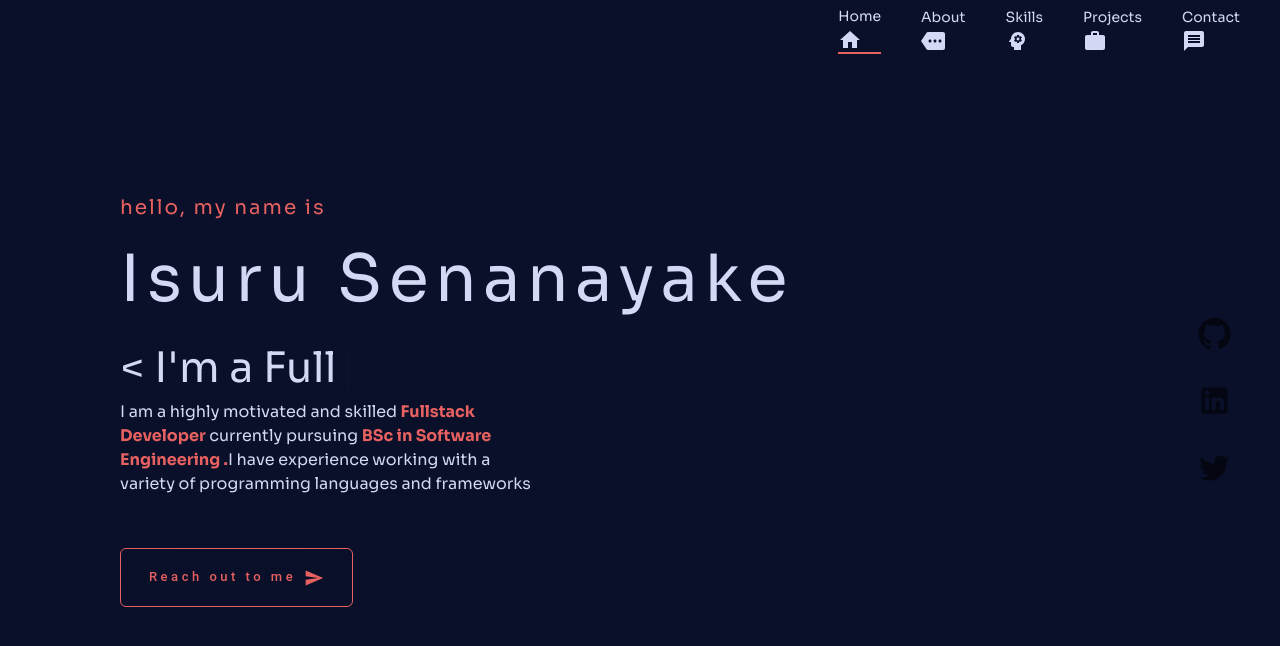
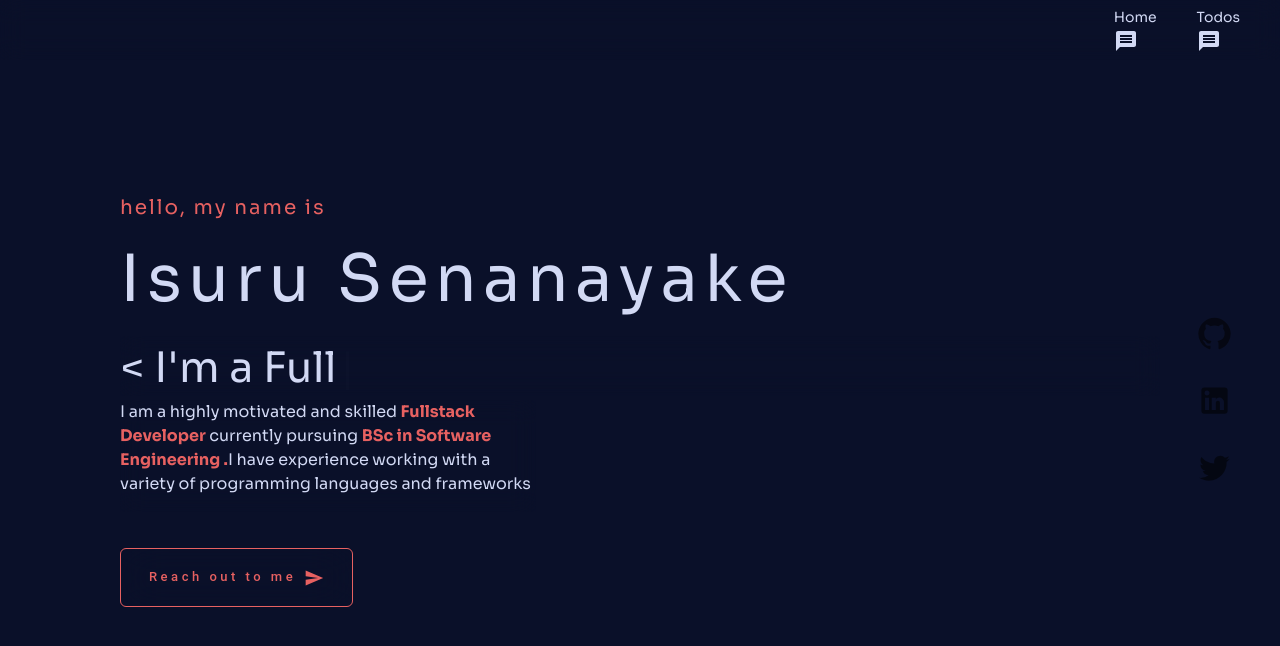
Before and after one commit to isurumanoddev/M-Portfolio-Next.js, a Next.js app: page / in a window 1280 px wide. Shown: the top 646 px of the page. Built offline with nearby package versions, Linux system fonts and the light colour scheme.

Commit message:
create sanity api routes

```diff
--- /dev/null
+++ b/app/api/hello/route.js
@@ -0,0 +1,7 @@
+import {NextResponse} from "next/server";
+
+export async function GET(request) {
+
+    return new Response("Hello Isuru");
+
+}
--- a/app/layout.js
+++ b/app/layout.js
@@ -1,5 +1,6 @@
 import './globals.css'
 import { Sora } from 'next/font/google'
+import Header from "@/components/Header";
 
 const inter = Sora({ subsets: ['latin'] })
 
@@ -11,7 +12,9 @@ export const metadata = {
 export default function RootLayout({ children }) {
   return (
     <html lang="en">
-      <body className={inter.className}>{children}</body>
+      <body className={inter.className}>
+      <Header/>
+      {children}</body>
     </html>
   )
 }
--- a/app/page.js
+++ b/app/page.js
@@ -9,25 +9,25 @@ import Projects from "@/components/Projects";
 export default function Home() {
     return (
         <div className={"h-screen snap-y snap-normal overflow-x-hidden overflow-y-scroll z-0 scrollbar-track-gray-400/20 scrollbar-thumb-[#E76161] scrollbar-thin"}>
-            <Header/>
+            {/*<Header/>*/}
             <section id={"hero"} className={"snap-center"}>
                 <Hero/>
             </section>
-            <section id={"about"} className={"snap-center"}>
-                <About/>
-            </section>
-            <section id={"skills"} className={"snap-center"}>
-                <Skills/>
-            </section>
-              <section id={"projects"} className={"snap-center"}>
-                <Projects/>
-            </section>
+            {/*<section id={"about"} className={"snap-center"}>*/}
+            {/*    <About/>*/}
+            {/*</section>*/}
+            {/*<section id={"skills"} className={"snap-center"}>*/}
+            {/*    <Skills/>*/}
+            {/*</section>*/}
+            {/*  <section id={"projects"} className={"snap-center"}>*/}
+            {/*    <Projects/>*/}
+            {/*</section>*/}
             {/*<section id={"portfolio"} className={"snap-center"}>*/}
             {/*    <Portfolio/>*/}
             {/*</section>*/}
-            <section id={"contact"} className={"snap-center"}>
-                <Contact/>
-            </section>
+            {/*<section id={"contact"} className={"snap-center"}>*/}
+            {/*    <Contact/>*/}
+            {/*</section>*/}
 
 
         </div>
--- /dev/null
+++ b/app/todos/page.js
@@ -0,0 +1,15 @@
+import React from 'react';
+import TodoList from "@/app/todos/TodoList";
+
+function Todos() {
+    return (
+        <div>
+            <h1 className={"pt-20 text-5xl text-white"}>
+                Todos Home
+            </h1>
+            <TodoList/>
+        </div>
+    );
+}
+
+export default Todos;
--- a/components/Header.js
+++ b/components/Header.js
@@ -20,13 +20,15 @@ function Header() {
                 // animate={{x: 0,opacity:1,scale:1}}
                 // transition={{duration:1.5}}
             >
-                <div className={"border-b-2 border-b-[#E76161]" }><Link
-                    className={" text-sm transition duration-150 hover:text-[#E76161]"} href="#hero"><p className={"hidden sm:flex"}>Home </p> <Home className={"sm:hidden"}/></Link></div>
-                <div className={""}><Link className={" text-sm transition duration-150 hover:text-[#E76161]"} href="#about"><p className={"hidden sm:flex"}>About </p> <More className={"sm:hidden"}/></Link></div>
-                <div className={""}><Link className={" text-sm transition duration-150 hover:text-[#E76161]"} href="#skills"><p className={"hidden sm:flex"}>Skills </p> <Psychology className={"sm:hidden"}/></Link></div>
-                <div className={""}><Link className={" text-sm transition duration-150 hover:text-[#E76161]"} href="#projects"><p className={"hidden sm:flex"}>Projects </p> <Work className={"sm:hidden"}/></Link>
-                </div>
-                <div className={""}><Link className={" text-sm transition duration-150 hover:text-[#E76161]"} href="#contact"><p className={"hidden sm:flex"}>Contact </p> <Message className={"sm:hidden"}/></Link></div>
+                {/*<div className={"border-b-2 border-b-[#E76161]" }><Link*/}
+                {/*    className={" text-sm transition duration-150 hover:text-[#E76161]"} href="#hero"><p className={"hidden sm:flex"}>Home </p> <Home className={"sm:hidden"}/></Link></div>*/}
+                {/*<div className={""}><Link className={" text-sm transition duration-150 hover:text-[#E76161]"} href="#about"><p className={"hidden sm:flex"}>About </p> <More className={"sm:hidden"}/></Link></div>*/}
+                {/*<div className={""}><Link className={" text-sm transition duration-150 hover:text-[#E76161]"} href="#skills"><p className={"hidden sm:flex"}>Skills </p> <Psychology className={"sm:hidden"}/></Link></div>*/}
+                {/*<div className={""}><Link className={" text-sm transition duration-150 hover:text-[#E76161]"} href="#projects"><p className={"hidden sm:flex"}>Projects </p> <Work className={"sm:hidden"}/></Link>*/}
+                {/*</div>*/}
+                {/*<div className={""}><Link className={" text-sm transition duration-150 hover:text-[#E76161]"} href="#contact"><p className={"hidden sm:flex"}>Contact </p> <Message className={"sm:hidden"}/></Link></div>*/}
+                <div className={""}><Link className={" text-sm transition duration-150 hover:text-[#E76161]"} href="/"><p className={"hidden sm:flex"}>Home </p> <Message className={"sm:hidden"}/></Link></div>
+                <div className={""}><Link className={" text-sm transition duration-150 hover:text-[#E76161]"} href="/todos"><p className={"hidden sm:flex"}>Todos </p> <Message className={"sm:hidden"}/></Link></div>
 
             </motion.div>
         </header>
--- a/sanity/schemas/pageInfo.js
+++ b/sanity/schemas/pageInfo.js
@@ -12,10 +12,7 @@ export default {
       name: 'role',
       title: 'Role',
       type: 'string',
-      options: {
-        source: 'title',
-        maxLength: 96,
-      },
+
     },
 
 
```
